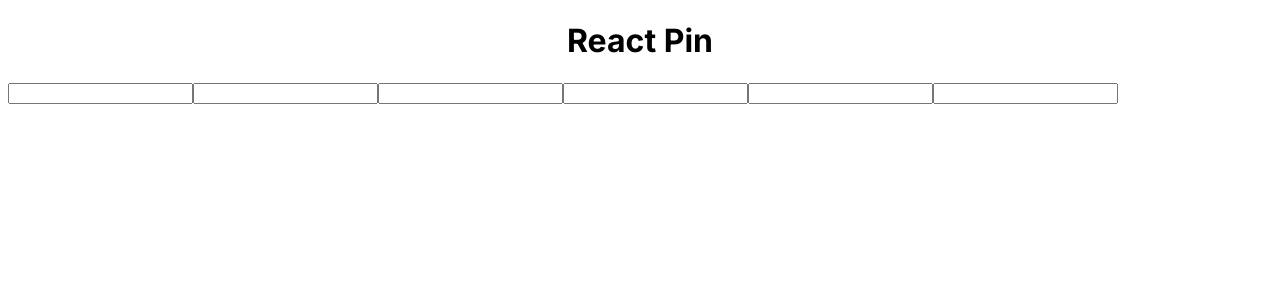
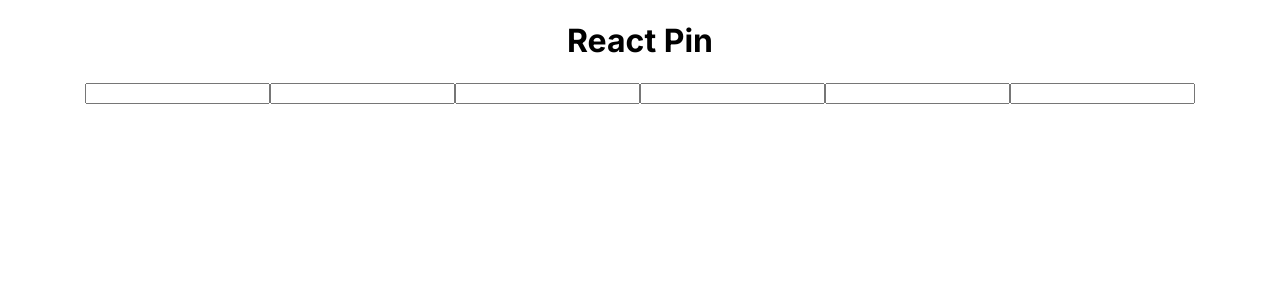
Before and after one commit to M-Blaze/react-components-playground, a Next.js app: page /react-pin in a window 1280 px wide. Shown: the top 300 px of the page. Built offline with nearby package versions, Linux system fonts and the light colour scheme.

Commit message:
update: ReactPinPage

```diff
--- a/src/app/react-pin/page.tsx
+++ b/src/app/react-pin/page.tsx
@@ -5,9 +5,15 @@ export default function ReactPinPage() {
   return (
     <div>
       <div className="block-header text-center">
-        <h1>React Pin</h1>
+        <div className="container">
+          <h1>React Pin</h1>
+        </div>
       </div>
-      <ReactPin />
+      <div className="component-wrapper text-center">
+        <div className="container">
+          <ReactPin />
+        </div>
+      </div>
     </div>
   )
 }
```
